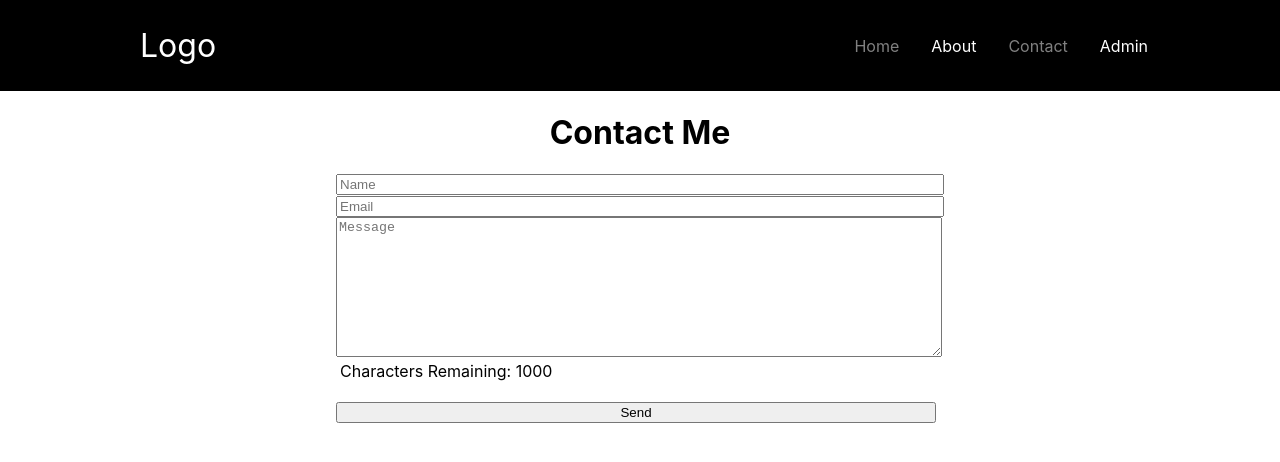
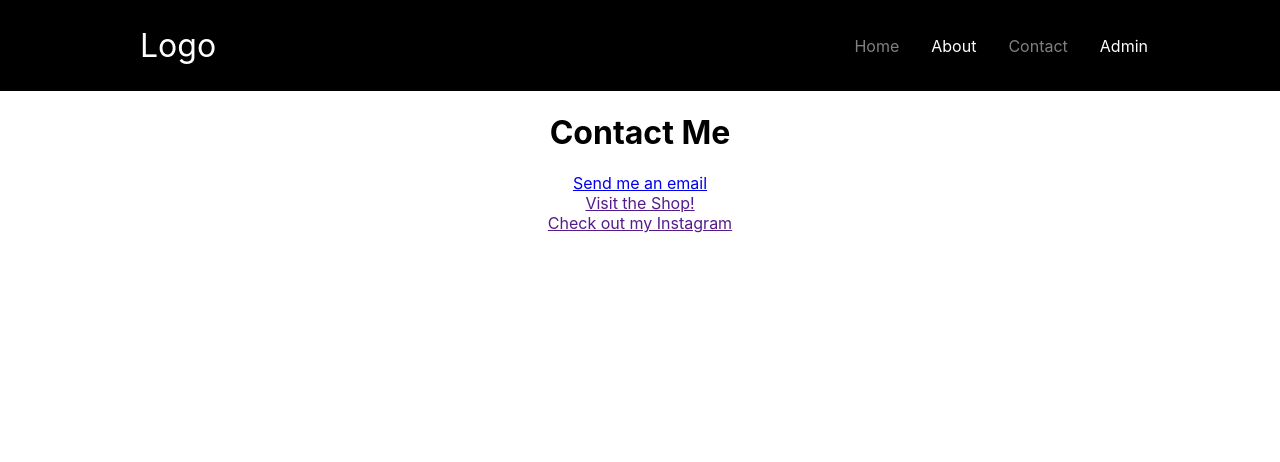
Before and after one commit to Red-Hammer/gomez_portfolio_frontend, a React (Create React App) app: page /contact in a window 1280 px wide. Shown: the top 462 px of the page. Built offline with nearby package versions, Linux system fonts and the light colour scheme.

Commit message:
simpler but kinda ugly contact page

```diff
--- a/src/contact.js
+++ b/src/contact.js
@@ -1,44 +1,15 @@
 import React from 'react'
 import './Contact.css'
-import {useForm} from "react-hook-form";
 
 function Contact() {
-    const {register, handleSubmit, watch, formState: {errors}} = useForm();
-    const message = watch('message') || "";
-    const messageCharsLeft = 1000 - message.length;
-    const onSubmit = data => console.log(data); // Here is where the API would get called to send an email
 
     return (
         <div>
             <h1>Contact Me</h1>
-            <div
-                style={{
-                    display: 'flex',
-                    justifyContent: 'center',
-                    alignItems: 'center'
-                }}
-            >
-
-                <form id='contact-form' onSubmit={handleSubmit(onSubmit)}>
-                    {errors.contact_name && errors.contact_name.type === "required" && (
-                        <div role="alert">Name is required<br/></div>
-                    )}
-                    <input type='text' name='contact_name'
-                           maxLength='100' {...register('contact_name', {required: true})} placeholder='Name'/>
-                    <br/>
-                    {errors.contact_email && errors.contact_email.type === "required" && (
-                        <div role="alert">Name is required<br/></div>
-                    )}
-                    <input type='email' name='contact_email' {...register('contact_email', {required: true})}
-                           placeholder='Email'/>
-                    <br/>
-                    <textarea name='message' maxLength='1000' {...register('message', {required: false})}
-                              placeholder='Message'/>
-                    <p className='message-chars-left'>Characters Remaining: {messageCharsLeft}</p>
-                    <br/>
-                    <input type='submit' value='Send'/>
-                </form>
-            </div>
+            <div class="row" align="center"><a class="text-center" href="mailto:peterswan.iu@gmail.com">Send me an
+                email</a></div>
+            <div className="row" align="center"><a href="">Visit the Shop!</a></div>
+            <div className="row" align="center"><a href="">Check out my Instagram</a></div>
         </div>
     );
 }
```
